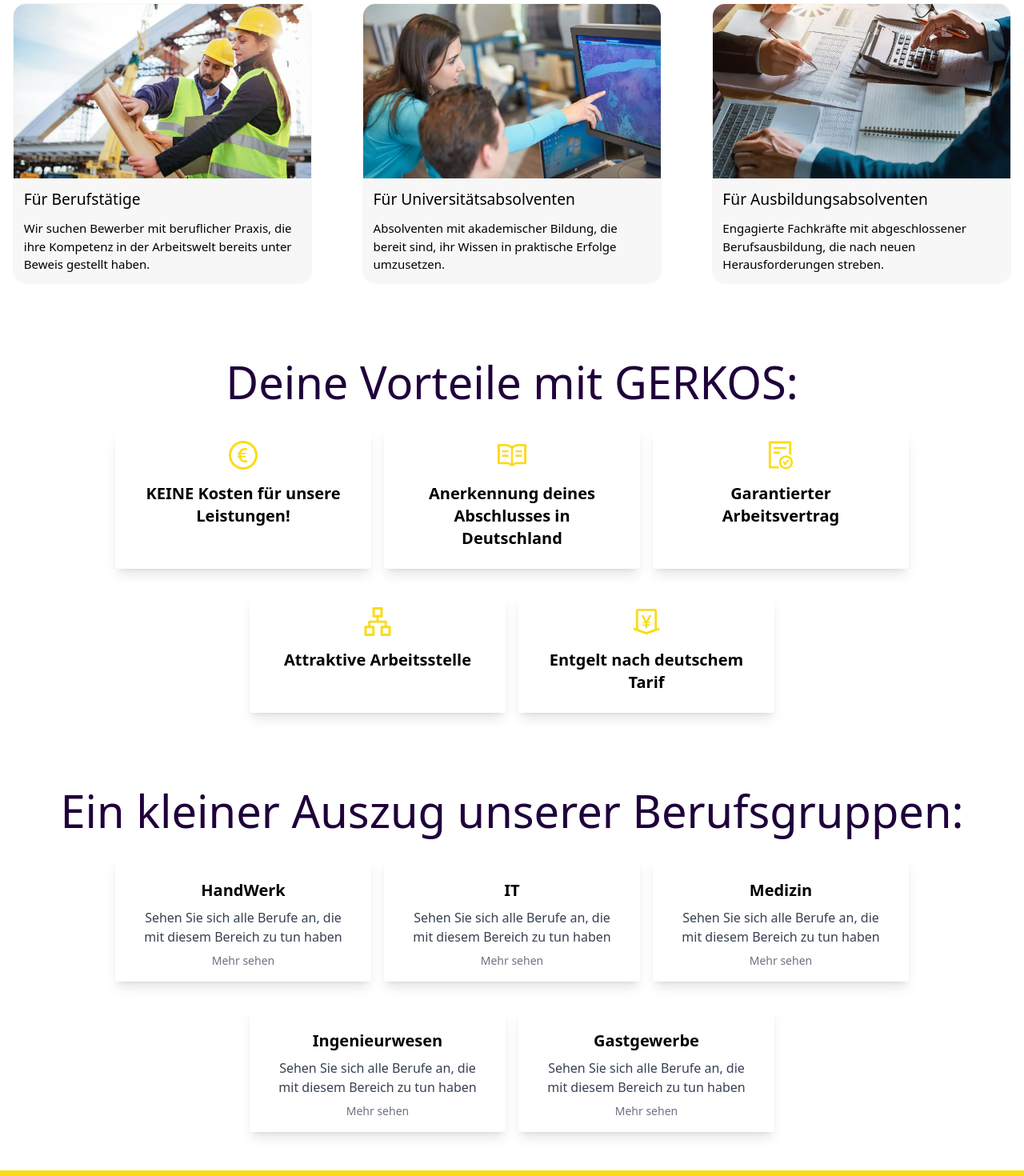
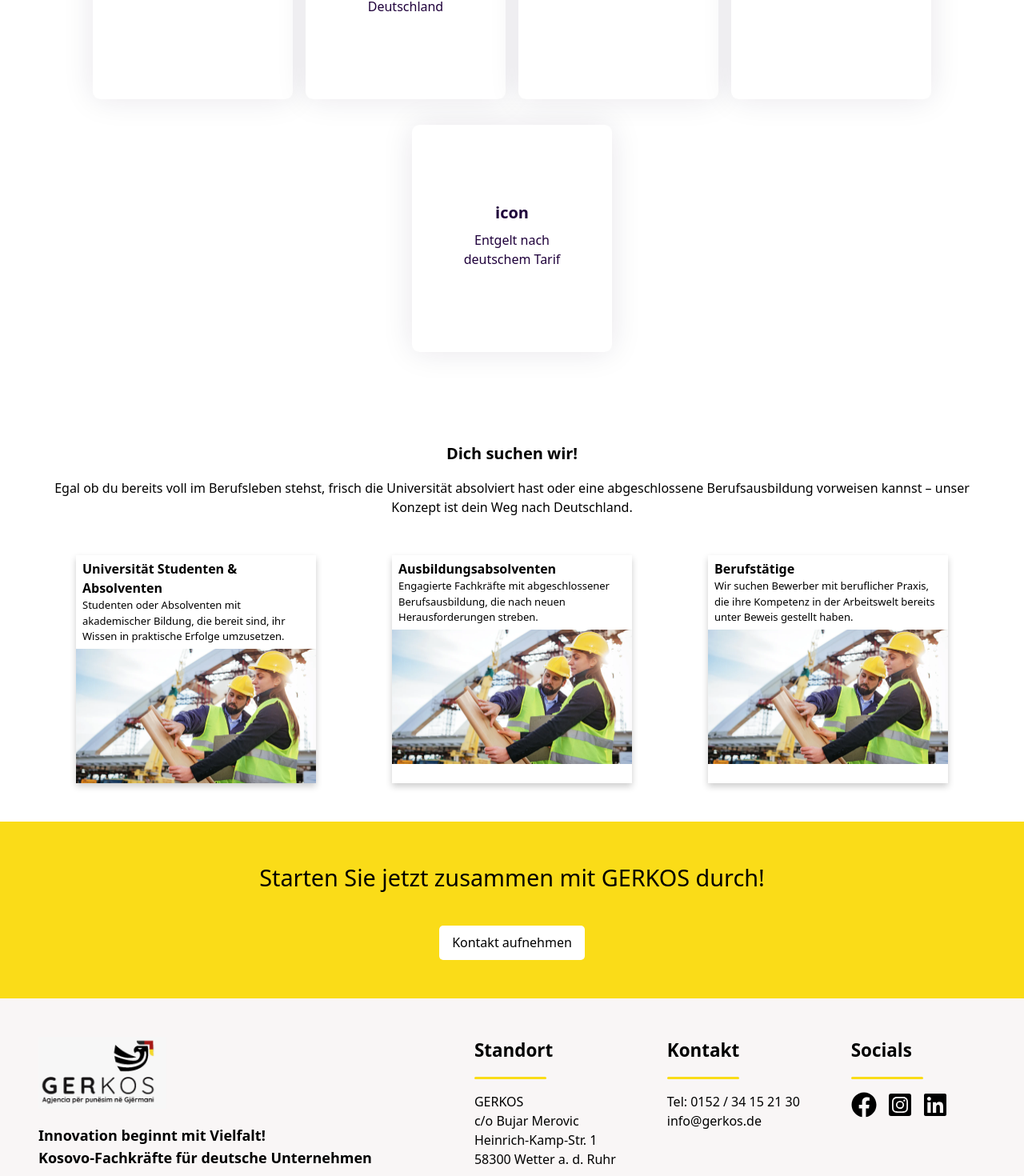
Before and after one commit to ArtSurdulli/gerkos, a React (Create React App) app: page /interested in a window 1280 px wide. Shown: the part 1073-2543 px from the top of the page at 80% size. Built offline with nearby package versions, Linux system fonts and the light colour scheme.

Commit message:
fixed more stuff

```diff
--- a/src/components/Requirements/Requirements.css
+++ b/src/components/Requirements/Requirements.css
@@ -1 +1 @@
-.card{max-width:300px;width:100%}@media screen and (max-width: 768px){.card{max-width:100%}}
+.card{max-width:250px;width:100%}@media screen and (max-width: 768px){.card{max-width:100%}}
--- a/src/components/Requirements/Requirements.jsx
+++ b/src/components/Requirements/Requirements.jsx
@@ -20,10 +20,10 @@ function Requirements() {
           {professions.map((profession) => (
             <div key={profession.id} className=" card max-w-xs mx-2 my-4 rounded overflow-hidden shadow-lg">
               <div className="px-6 py-4">
-                <div className="flex justify-center font-bold text-xl mb-2">
+                <div  className="flex justify-center font-bold text-xl mb-2">
                 {profession.value}
                 </div>
-                <div className=" text-xl mb-2">
+                <div className=" mb-2">
                   {profession.name}
                 </div>
               </div>
--- a/src/components/Requirements/Requirements.scss
+++ b/src/components/Requirements/Requirements.scss
@@ -1,9 +1,9 @@
 
 
-$card-desktop-width: 300px;
+$card-desktop-width: 250px;
 
 .card {
-  max-width: $card-desktop-width; // Set maximum width for desktop
+  max-width: $card-desktop-width;
   width: 100%;
 
 }
@@ -11,6 +11,6 @@ $card-desktop-width: 300px;
 
 @media screen and (max-width: 768px) {
   .card {
-    max-width: 100%; // Set maximum width to 100% for mobile
+    max-width: 100%;
   }
 }
--- a/src/locales/de/translation.json
+++ b/src/locales/de/translation.json
@@ -57,8 +57,8 @@
   "footer-bottom-3-2": "Impressum",
   "footer-bottom-3-3": "Datenschutz",
 
-  "interestedPage-banner-title": "Arbeiten in Deutschland. Deine Chance!",
-  "interestedPage-banner-text": "Deine berufliche Zukunft beginnt hier! Entdecke spannende Karrieremöglichkeiten und beginne ein neues Leben in Deutschland. Kontaktiere uns jetzt und gestalte deine Zukunft!",
+  "interestedPage-banner-title": "Deine Chance!",
+  "interestedPage-banner-text": "Starte deine berufliche Karriere in Deutschland.",
   "interestedPage-first-content": "Egal ob du bereits voll im Berufsleben stehst, frisch die Universität absolviert hast oder oder eine abgeschlossene Berufsausbildung vorweisen kannst – unser Konzept ist dein Weg nach Deutschland.",
   "interestedPage-card-title": "Dich suchen wir!",
   "interestedPage-profesions": "Für Berufstätige",
--- a/src/pages/Interested/Interested.jsx
+++ b/src/pages/Interested/Interested.jsx
@@ -24,213 +24,90 @@ import { Link } from "react-router-dom";
 function Interested() {
   const { t } = useTranslation();
 
-  const interestedData = [
-    {
-      id: 1,
-      title: t('interestedPage-profesions'),
-      img: img1,
-      text1:t('interestedPage-profesions-content'),
-      text2: t("interested-card2-text-2"),
-    },
+  const professions = [
+    { id: 1, value: "icon", name: "KEINE Kosten für unsere Leistungen!" },
     {
       id: 2,
-      title: t('interestedPage-profesions1'),
-      img: img2,
-      text1:t('interestedPage-profesions-content1'),
-      text2: t("interested-card2-text-2"),
+      value: "icon",
+      name: "Anerkennung deines Abschlusses in Deutschland",
     },
-    {
-      id: 3,
-      title: t('interestedPage-profesions2'),
-      img: img3,
-      text1:t('interestedPage-profesions-content2'),
-      text2: t("interested-card3-text-2"),
-    },
+    { id: 3, value: "icon", name: "Garantierter Arbeitsvertrag" },
+    { id: 4, value: "icon", name: "Attraktive Arbeitsstelle" },
+    { id: 5, value: "icon", name: "Entgelt nach deutschem Tarif" },
   ];
 
   return (
-    <div className="interestedPage">
+    <div>
       <Navbar />
       <InterestedBanner />
 
+      <section className="text-center">
+        <h1 className="font-bold mt-4 ">Deine Vorteile mit GERKOS:</h1>
+        <div className="row">
+          <div className="flex flex-wrap justify-center w-full">
+            {professions.map((profession) => (
+              <div
+                key={profession.id}
+                className=" card max-w-xs mx-2 my-4 rounded overflow-hidden shadow-lg"
+              >
+                <div className="px-6 py-4">
+                  <div className="flex justify-center font-bold text-xl mb-2">
+                    {profession.value}
+                  </div>
+                  <div className=" mb-2">{profession.name}</div>
+                </div>
+              </div>
+            ))}
+          </div>
+        </div>
+      </section>
       <div className="Description">
-        <div className="hr-description mt-3"></div>
+        <h2 className="font-bold  ">Dich suchen wir!</h2>
         <div>
           <p className="text-center max-w-7xl	mt-4">
-          {t('interestedPage-first-content')}
+            Egal ob du bereits voll im Berufsleben stehst, frisch die
+            Universität absolviert hast oder eine abgeschlossene
+            Berufsausbildung vorweisen kannst – unser Konzept ist dein Weg nach
+            Deutschland.
           </p>
         </div>
       </div>
-      <div className="row">
-        <h1>{t('interestedPage-card-title')}</h1>
-        {/*
-        <div>
-          <p>
-            Egal ob du bereits voll im Berufsleben stehst, frisch die
-            Universität absolviert hast oder oder eine abgeschlossene
-            Berufsausbildung vorweisen kannst – unser Konzept ist dein Weg nach
-            Deutschland.
-          </p>
-        </div> */}
 
-        {interestedData.map((card, i) => {
-          return (
-            <InterestedCards
-              key={card.id}
-              title={card.title}
-              img={card.img}
-              text1={card.text1}
-              text2=""
-            />
-          );
-        })}
-      </div>
-
-      <div className="row">
-      <h1>{t('gerkos-vorteile')}</h1>
-        <div className="flex flex-wrap justify-center w-full">
-          <div className="max-w-xs mx-2 my-4 rounded overflow-hidden shadow-lg w-full">
-            <div className="px-6 py-4">
-              <div className="flex justify-center mb-4">
-                <EuroOutlined
-                  style={{ color: "#fadc18" }}
-                  className="text-4xl"
-                />
-              </div>
-              <div className="font-bold text-xl mb-2">
-               {t('gerkos-advance1')}
-
-              </div>
-            </div>
+      <div className="flex justify-evenly">
+        <div class="card1">
+          <div class="content-card">
+            <h4 className="font-bold">Universität Studenten & Absolventen</h4>
+            <p>
+              Studenten oder Absolventen mit akademischer Bildung, die bereit
+              sind, ihr Wissen in praktische Erfolge umzusetzen.
+            </p>
           </div>
-
-          <div className="max-w-xs mx-2 my-4 rounded overflow-hidden shadow-lg w-full">
-            <div className="px-6 py-4">
-              <div className="flex justify-center mb-4">
-                <ReadOutlined
-                  style={{ color: "#fadc18" }}
-                  className="text-4xl"
-                />
-              </div>
-              <div className="font-bold text-xl mb-2">
-               {t('gerkos-advance2')}
-
-              </div>
-            </div>
+          <img src={img1} alt="Banner" className="w-full" />
+        </div>
+        <div class="card1">
+          <div class="content-card">
+            <h4 className="font-bold">Ausbildungsabsolventen</h4>
+            <p>
+              Engagierte Fachkräfte mit abgeschlossener Berufsausbildung, die
+              nach neuen Herausforderungen streben.
+            </p>
           </div>
-
-          <div className="max-w-xs mx-2 my-4 rounded overflow-hidden shadow-lg w-full">
-            <div className="px-6 py-4">
-              <div className="flex justify-center mb-4">
-                <FileDoneOutlined
-                  style={{ color: "#fadc18" }}
-                  className="text-4xl"
-                />
-              </div>
-              <div className="font-bold text-xl mb-2">
-               {t('gerkos-advance3')}
-
-              </div>
-            </div>
+          <img src={img1} alt="Banner" className="w-full" />
+        </div>
+        <div class="card1">
+          <div class="content-card">
+            <h2 className="font-bold">Berufstätige</h2>
+            <p>
+              Wir suchen Bewerber mit beruflicher Praxis, die ihre Kompetenz in
+              der Arbeitswelt bereits unter Beweis gestellt haben.
+            </p>
           </div>
-
-          <div className="max-w-xs mx-2 my-4 rounded overflow-hidden shadow-lg w-full">
-            <div className="px-6 py-4">
-              <div className="flex justify-center mb-4">
-                <ApartmentOutlined
-                  style={{ color: "#fadc18" }}
-                  className="text-4xl"
-                />
-              </div>
-              <div className="font-bold text-xl mb-2">
-               {t('gerkos-advance4')}
-
-              </div>
-            </div>
-          </div>
-
-          <div className="max-w-xs mx-2 my-4 rounded overflow-hidden shadow-lg w-full">
-            <div className="px-6 py-4">
-              <div className="flex justify-center mb-4">
-                <MoneyCollectOutlined
-                  style={{ color: "#fadc18" }}
-                  className="text-4xl"
-                />
-              </div>
-              <div className="font-bold text-xl mb-2">
-               {t('gerkos-advance5')}
-
-              </div>
-            </div>
-          </div>
+          <img src={img1} alt="Banner" className="w-full" />
         </div>
       </div>
-      <div className="row">
-        <h1>{t('gerkos-profesions-fields')}</h1>
-        <div className="flex flex-wrap justify-center w-full">
-          <div className="max-w-xs mx-2 my-4 rounded overflow-hidden shadow-lg w-full">
-            <div class="px-6 py-4">
-              <div class="font-bold text-xl mb-2 mt-3">{t('gerkos-propfesion-HandWerk')}</div>
-              <p class="text-gray-700 text-base">
-               {t('gerkos-profesions-related')}
-              </p>
-              <Link to="/HandWerk" >
-                <p class="text-gray-500 text-sm mt-2">{t('gerkos-profesions-see-more')}</p>
-              </Link>
-            </div>
-          </div>
-          <div className="max-w-xs mx-2 my-4 rounded overflow-hidden shadow-lg w-full">
-            <div class="px-6 py-4">
-              <div class="font-bold text-xl mb-2 mt-3">IT</div>
-              <p class="text-gray-700 text-base">
-              {t('gerkos-profesions-related')}
+      <br />
+      <br />
 
-              </p>
-               <Link to="/IT" >
-                <p class="text-gray-500 text-sm mt-2">{t('gerkos-profesions-see-more')}</p>
-              </Link>
-
-            </div>
-          </div>
-
-          <div className="max-w-xs mx-2 my-4 rounded overflow-hidden shadow-lg w-full">
-            <div class="px-6 py-4">
-              <div class="font-bold text-xl mb-2 mt-3">{t('gerkos-propfesion-Medizin')}</div>
-              <p class="text-gray-700 text-base">
-              {t('gerkos-profesions-related')}
-
-              </p>
-              <Link to="/Medizin" >
-                <p class="text-gray-500 text-sm mt-2">{t('gerkos-profesions-see-more')}</p>
-              </Link>
-            </div>
-          </div>
-          <div className="max-w-xs mx-2 my-4 rounded overflow-hidden shadow-lg w-full">
-            <div class="px-6 py-4">
-              <div class="font-bold text-xl mb-2 mt-3">{t('gerkos-propfesion-Ingenieurwesen')}</div>
-              <p class="text-gray-700 text-base">
-              {t('gerkos-profesions-related')}
-
-              </p>
-              <Link to="/Ingenieurwesen" >
-                <p class="text-gray-500 text-sm mt-2">{t('gerkos-profesions-see-more')}</p>
-              </Link>
-            </div>
-          </div>
-          <div className="max-w-xs mx-2 my-4 rounded overflow-hidden shadow-lg w-full">
-            <div class="px-6 py-4">
-              <div class="font-bold text-xl mb-2 mt-3">{t('gerkos-propfesion-Gastgewerbe')}</div>
-              <p class="text-gray-700 text-base">
-              {t('gerkos-profesions-related')}
-
-              </p>
-              <Link to="/Gastgewerbe" >
-                <p class="text-gray-500 text-sm mt-2">{t('gerkos-profesions-see-more')}</p>
-              </Link>
-            </div>
-          </div>
-        </div>
-      </div>
       <Contact />
       <Footer />
     </div>
--- a/src/pages/Interested/Interested.scss
+++ b/src/pages/Interested/Interested.scss
@@ -1,133 +1,4 @@
-.interestedPage {
-  &-banner {
-    background-image: url("../../img/interested.jpg");
-    padding: max(3rem, 5vw) max(1rem, 20vw);
-    background-size: cover;
-    background-position: 50%;
-    background-repeat: no-repeat;
-    align-items: center;
-    display: flex;
-    flex-direction: column;
-    min-height: 50vh;
-    position: relative;
-    gap: max(1rem, 2vw);
 
-    h1,
-    h3 {
-      position: relative;
-      z-index: 2;
-    }
-
-    h3 {
-      font-weight: 500;
-      font-size: max(20px, 2.25vw);
-    }
-
-    h1 {
-      font-weight: 600;
-      font-size: max(25px, 2.75vw);
-    }
-
-    .bg {
-      position: absolute;
-      background-color: rgba($color: #fff, $alpha: 0.5);
-      left: 0;
-      right: 0;
-      top: 0;
-      bottom: 0;
-      z-index: 0;
-      // backdrop-filter: blur(1px);
-
-      @media (max-width: 670px) {
-        background-color: rgba($color: #fff, $alpha: 0.5);
-      }
-    }
-  }
-
-  .row {
-    display: flex;
-    flex-wrap: wrap;
-    gap: 5%;
-    align-items: stretch;
-
-    // @media (max-width: 1295px) {
-    //   gap: 0.6%;
-    // }
-
-    @media (max-width: 1130px) {
-      gap: 2.5%;
-    }
-
-    @media (max-width: 750px) {
-      align-items: center;
-      flex-direction: column;
-    }
-  }
-
-  .interested-Card {
-    display: flex;
-    flex-direction: column;
-    border-radius: 1rem;
-    overflow: hidden;
-    margin: 1rem 0;
-    border: 1px solid #f7f7f7;
-    width: 30%;
-    height: fit-content;
-    // box-shadow: rgba(0, 0, 0, 0.16) 0px 1px 4px;
-
-    @media (max-width: 1130px) {
-      width: 47.5%;
-    }
-
-    @media (max-width: 750px) {
-      width: 75%;
-    }
-
-    @media (max-width: 550px) {
-      width: 100%;
-    }
-    img {
-      width: 100%;
-      height: max(10rem, 17vw);
-      min-height: 35%;
-
-      @media (max-width: 750px) {
-        height: max(15rem, 17vw);
-      }
-    }
-
-    .content {
-      display: flex;
-      flex-direction: column;
-      padding: max(0.5rem, 1vw);
-      background-color: #f7f7f7;
-      height: 100%;
-      gap: max(1rem, 1vw);
-      text-align: left;
-      position: relative;
-      justify-content: space-between;
-      .text {
-        display: flex;
-        flex-direction: column;
-        gap: max(10px, 0.25vw);
-      }
-
-      h3 {
-        font-size: max(18px, 1.5vw);
-      }
-      p {
-        font-size: max(15px, 1vw);
-      }
-
-      a {
-        font-weight: 600;
-        position: relative;
-        bottom: 0;
-        font-size: max(17px, 1.25vw);
-      }
-    }
-  }
-}
 
 
 
@@ -138,10 +9,10 @@
   padding: 3rem max(1rem, 5%);
   text-align: center;
 
-  h1 {
-    font-weight: 600;
-    font-size: max(25px, 2.75vw);
-  }
+  // h1 {
+  //   font-weight: 600;
+  //   font-size: max(25px, 2.75vw);
+  // }
 }
 .hr-description {
   background-color: #fadc18;
@@ -149,3 +20,27 @@
   height: 5px;
   border-radius: 5px;
 }
+
+
+  // h1 {
+  //   font-weight: 600;
+  //   font-size: max(25px, 2.75vw);
+  // }
+
+
+  .card1 {
+    box-shadow: 0 4px 8px 0 rgba(0,0,0,0.2);
+    transition: 0.3s;
+    width: 300px;
+  }
+
+  .card1:hover {
+    box-shadow: 0 8px 16px 0 rgba(0,0,0,0.2);
+  }
+
+  .content-card {
+    padding: 5px 8px;
+    p{
+      font-size: 13px;
+    }
+  }
```
Also changed, not shown: src/pages/Interested/Interested.css (+1 -1 lines), src/pages/Interested/InterestedBanner.jsx (+8 -5 lines).
